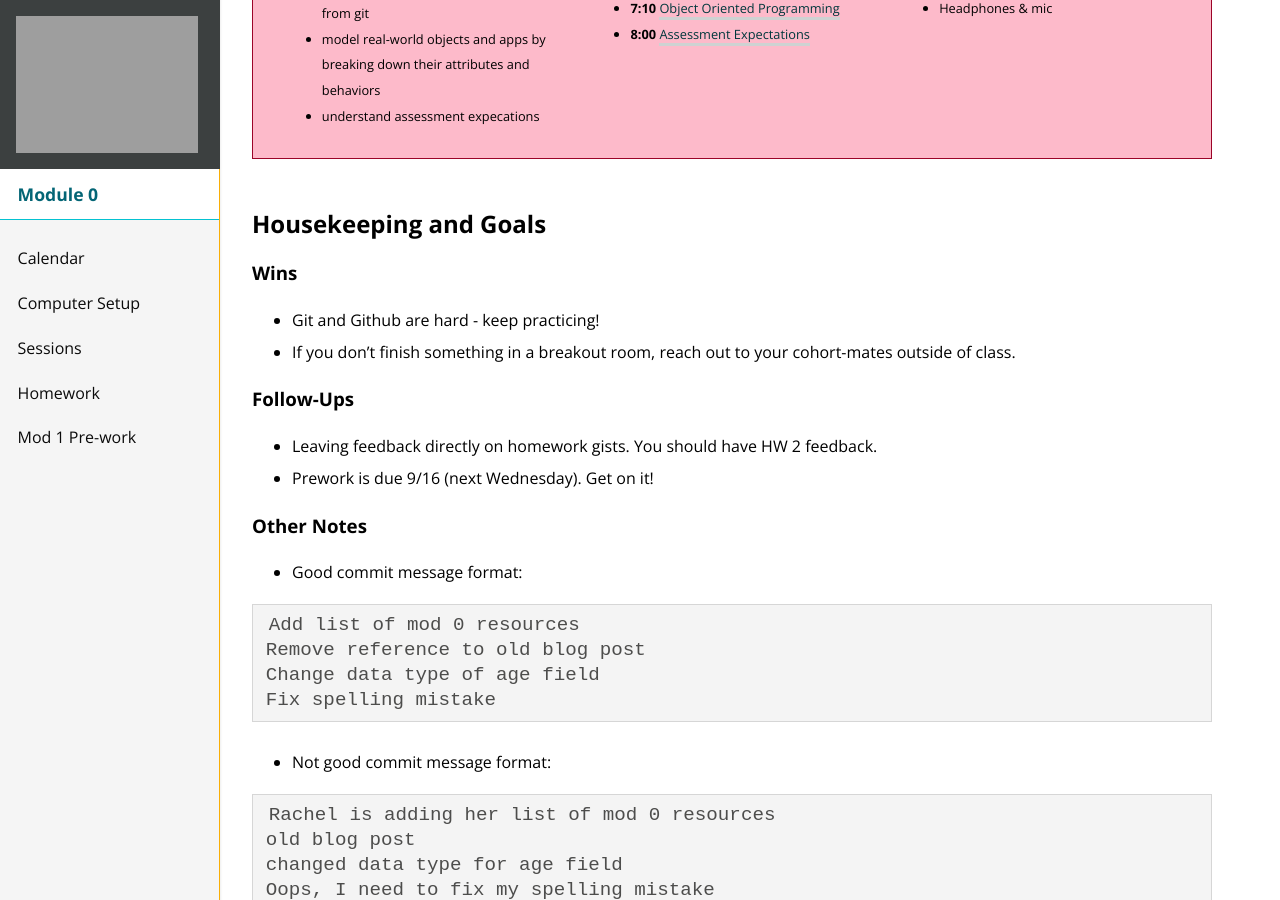
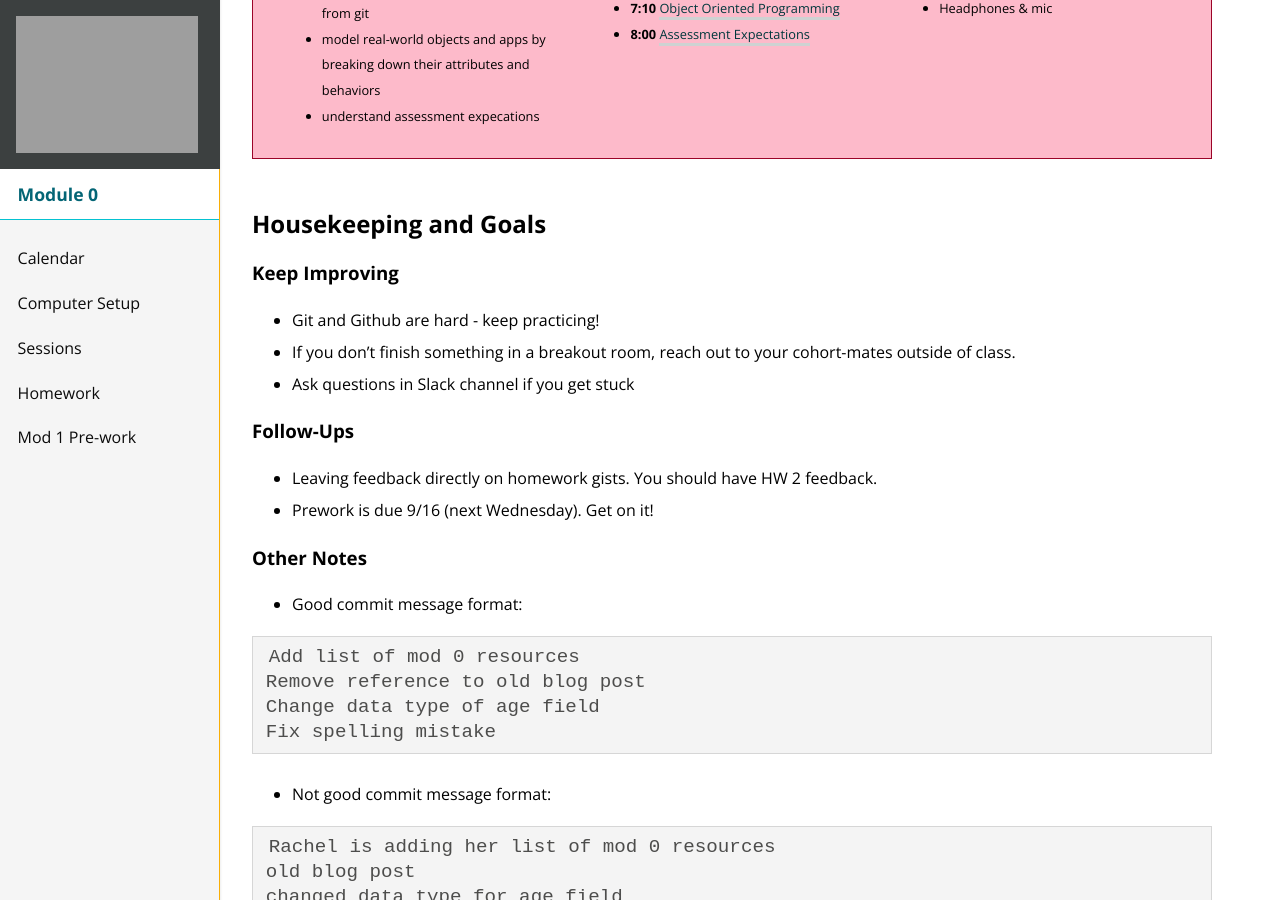
Before and after one commit to turingschool/mod-0-curriculum, a Jekyll site: the page built from session4/index.md, in a window 1280 px wide and 900 px high, scrolled down 310 px. Built offline with Jekyll 4.4.1, drawn with Linux system fonts in a browser that asks for light colours; nearby versions of some CDN libraries.

Commit message:
anotha one

```diff
--- a/session4/index.md
+++ b/session4/index.md
@@ -38,10 +38,11 @@ subheading: Scavenger Hunt, Modeling OOP, Assessment Expectations
 
 ## Housekeeping and Goals
 
-### Wins
+### Keep Improving
 
 - Git and Github are hard - keep practicing!
 - If you don't finish something in a breakout room, reach out to your cohort-mates outside of class.
+- Ask questions in Slack channel if you get stuck
 
 ### Follow-Ups
 
```
